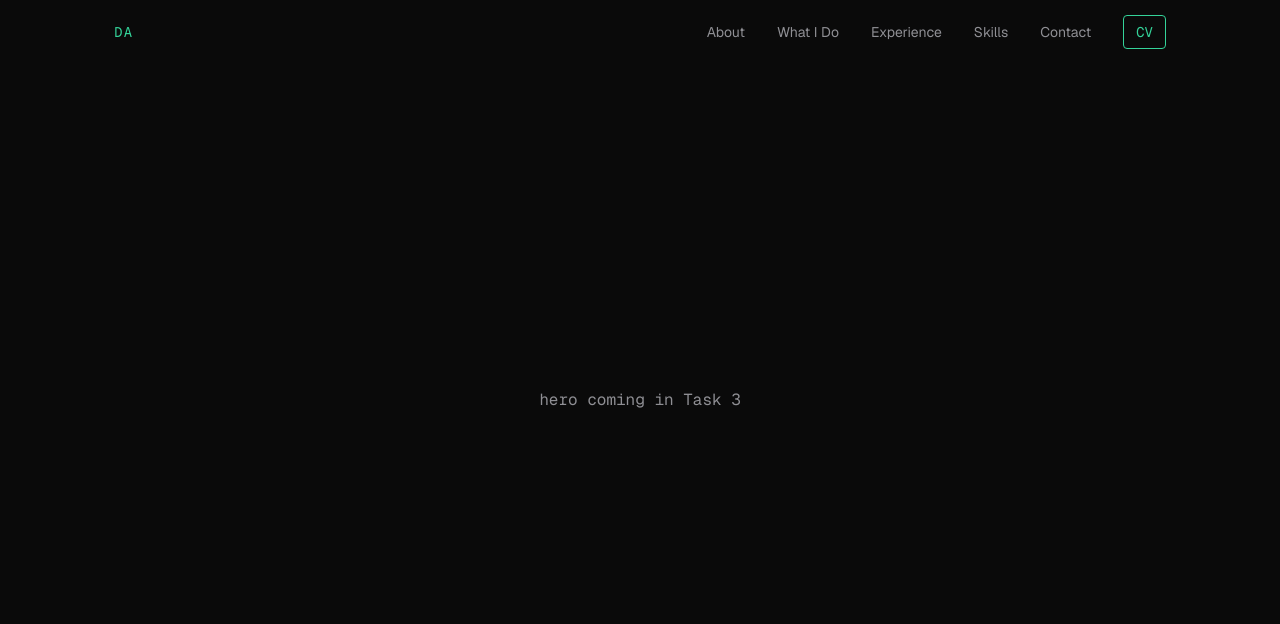
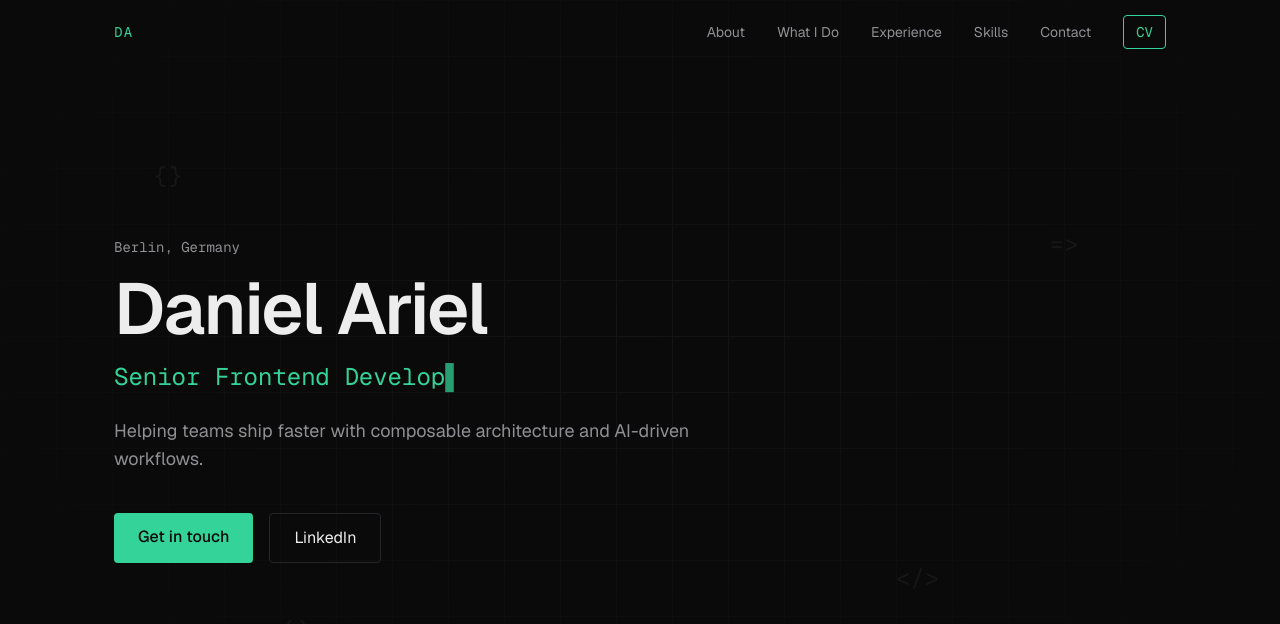
Before and after one commit to daniel-brandung/danielariel.com, a Next.js app: page / in a window 1280 px wide. Shown: the top 624 px of the page. Built offline with nearby package versions, Linux system fonts and the light colour scheme.

Commit message:
feat: hero with typewriter roles and drifting glyph background
Co-Authored-By: Claude Fable 5 <noreply@anthropic.com>

```diff
--- a/app/page.tsx
+++ b/app/page.tsx
@@ -1,3 +1,4 @@
+import { Hero } from "@/components/Hero";
 import { Nav } from "@/components/Nav";
 
 export default function Home() {
@@ -5,9 +6,7 @@ export default function Home() {
     <>
       <Nav />
       <main>
-        <section id="top" className="flex min-h-svh items-center justify-center">
-          <p className="font-mono text-muted">hero coming in Task 3</p>
-        </section>
+        <Hero />
       </main>
     </>
   );
--- /dev/null
+++ b/components/Hero.tsx
@@ -0,0 +1,88 @@
+"use client";
+
+import { motion, useReducedMotion } from "motion/react";
+import { Typewriter } from "@/components/Typewriter";
+import { site } from "@/lib/content";
+
+const container = {
+  hidden: {},
+  show: { transition: { staggerChildren: 0.1 } },
+};
+const item = {
+  hidden: { opacity: 0, y: 24 },
+  show: { opacity: 1, y: 0, transition: { duration: 0.6, ease: "easeOut" as const } },
+};
+
+export function Hero() {
+  const reduce = useReducedMotion();
+  return (
+    <section id="top" className="relative flex min-h-svh items-center overflow-hidden">
+      <div
+        aria-hidden
+        className="absolute inset-0 bg-[linear-gradient(var(--color-line)_1px,transparent_1px),linear-gradient(90deg,var(--color-line)_1px,transparent_1px)] bg-[size:56px_56px] opacity-40 [mask-image:radial-gradient(ellipse_60%_60%_at_50%_40%,black,transparent)]"
+      />
+      <Glyphs animate={!reduce} />
+      <motion.div
+        className="relative mx-auto w-full max-w-[1100px] px-6"
+        variants={container}
+        initial="hidden"
+        animate="show"
+      >
+        <motion.p variants={item} className="mb-4 font-mono text-sm text-muted">
+          {site.location}
+        </motion.p>
+        <motion.h1 variants={item} className="text-5xl font-semibold tracking-tight md:text-7xl">
+          {site.name}
+        </motion.h1>
+        <motion.p variants={item} className="mt-4 min-h-8 text-xl md:text-2xl">
+          <Typewriter words={site.roles} />
+        </motion.p>
+        <motion.p variants={item} className="mt-6 max-w-xl text-lg text-muted">
+          {site.tagline}
+        </motion.p>
+        <motion.div variants={item} className="mt-10 flex flex-wrap gap-4">
+          <motion.a
+            whileHover={reduce ? undefined : { scale: 1.02 }}
+            href="#contact"
+            className="rounded bg-accent px-6 py-3 font-medium text-bg transition-colors hover:bg-accent-soft"
+          >
+            Get in touch
+          </motion.a>
+          <motion.a
+            whileHover={reduce ? undefined : { scale: 1.02 }}
+            href={site.linkedin}
+            target="_blank"
+            rel="noopener noreferrer"
+            className="rounded border border-line px-6 py-3 text-ink transition-colors hover:border-accent hover:text-accent"
+          >
+            LinkedIn
+          </motion.a>
+        </motion.div>
+      </motion.div>
+    </section>
+  );
+}
+
+function Glyphs({ animate }: { animate: boolean }) {
+  const glyphs = [
+    { g: "{}", x: "12%", y: "22%", d: 14 },
+    { g: "=>", x: "82%", y: "30%", d: 18 },
+    { g: "</>", x: "70%", y: "72%", d: 16 },
+    { g: "()", x: "22%", y: "78%", d: 20 },
+  ];
+  return (
+    <div aria-hidden className="absolute inset-0">
+      {glyphs.map(({ g, x, y, d }) => (
+        <motion.span
+          key={g}
+          className="absolute font-mono text-2xl text-ink/[0.06]"
+          style={{ left: x, top: y }}
+          animate={animate ? { y: [0, -18, 0] } : undefined}
+          transition={{ duration: d, repeat: Infinity, ease: "easeInOut" }}
+        >
+          {g}
+        </motion.span>
+      ))}
+    </div>
+  );
+}
--- /dev/null
+++ b/components/Typewriter.tsx
@@ -0,0 +1,43 @@
+"use client";
+
+import { useEffect, useState } from "react";
+import { useReducedMotion } from "motion/react";
+
+const TYPE_MS = 55;
+const ERASE_MS = 30;
+const HOLD_MS = 2500;
+
+export function Typewriter({ words }: { words: readonly string[] }) {
+  const reduce = useReducedMotion();
+  const [wordIndex, setWordIndex] = useState(0);
+  const [len, setLen] = useState(0);
+  const [erasing, setErasing] = useState(false);
+
+  useEffect(() => {
+    if (reduce) return;
+    const word = words[wordIndex];
+    let t: ReturnType<typeof setTimeout>;
+    if (!erasing) {
+      if (len < word.length) t = setTimeout(() => setLen(len + 1), TYPE_MS);
+      else t = setTimeout(() => setErasing(true), HOLD_MS);
+    } else {
+      if (len > 0) t = setTimeout(() => setLen(len - 1), ERASE_MS);
+      else {
+        setWordIndex((wordIndex + 1) % words.length);
+        setErasing(false);
+      }
+    }
+    return () => clearTimeout(t);
+  }, [len, erasing, wordIndex, words, reduce]);
+
+  if (reduce) return <span className="font-mono text-accent">{words[0]}</span>;
+
+  return (
+    <span className="font-mono text-accent" aria-label={words[0]}>
+      {words[wordIndex].slice(0, len)}
+      <span aria-hidden className="animate-pulse">
+        ▌
+      </span>
+    </span>
+  );
+}
```
Also changed, not shown: 1 other file (tests, documents, lock files or other folders).
